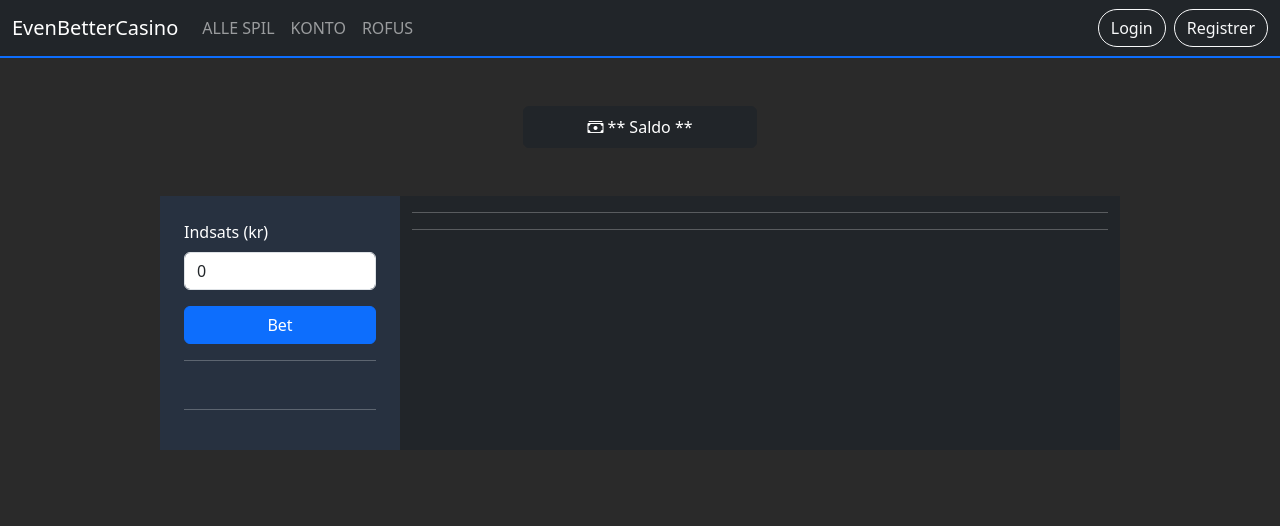
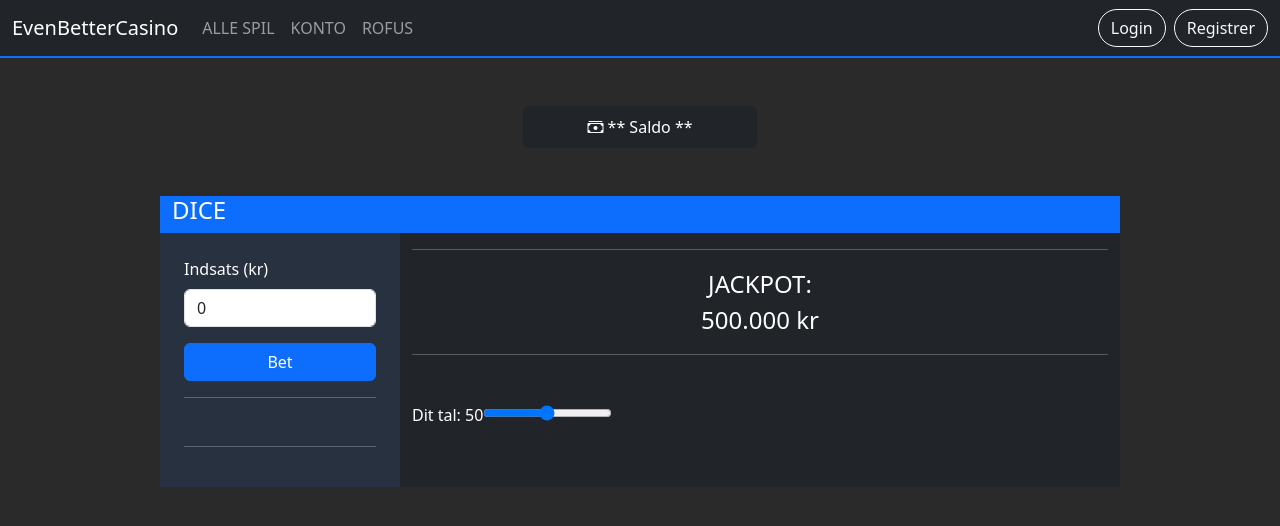
Before and after one commit to NiklasWeinreich/EvenBetterCasino, an Angular app in the folder Frontend/: page /games/dice in a window 1280 px wide. Shown: the top 526 px of the page. Built offline with nearby package versions, Linux system fonts and the light colour scheme.

Commit message:
Tilføjede placeholder til jackpot.

```diff
--- a/Frontend/src/app/Components/games/dice-game/dice-game.component.html
+++ b/Frontend/src/app/Components/games/dice-game/dice-game.component.html
@@ -1,9 +1,16 @@
 <app-game-layout>
-    <div slot="title">
+    <div slot="title-area">
         <h4>DICE</h4>
     </div>
-
-    <div slot="main">
+    <div slot="jackpot-area">
+        <div>
+            JACKPOT:
+        </div>
+        <div>
+            500.000 kr
+        </div>
+    </div>
+    <div slot="game-area">
         <label>Dit tal: {{ selectedNumber }}</label>
         <input id="playerNumber" type="range" min="1" max="100" [(ngModel)]="selectedNumber" />
     </div>
--- a/Frontend/src/app/Components/games/yatzy-game/yatzy-game.component.ts
+++ b/Frontend/src/app/Components/games/yatzy-game/yatzy-game.component.ts
@@ -7,7 +7,7 @@ import { HttpClient } from '@angular/common/http';
 
 @Component({
   selector: 'app-yatzy-game',
-  imports: [FormsModule, CommonModule, GameLayoutComponent, NgClass],
+  imports: [FormsModule, CommonModule, GameLayoutComponent],
   templateUrl: './yatzy-game.component.html',
   styleUrl: './yatzy-game.component.css'
 })
```
